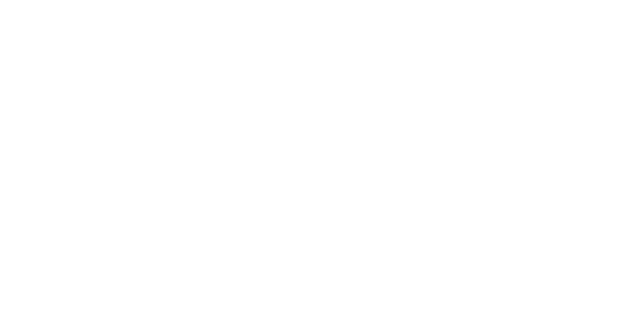
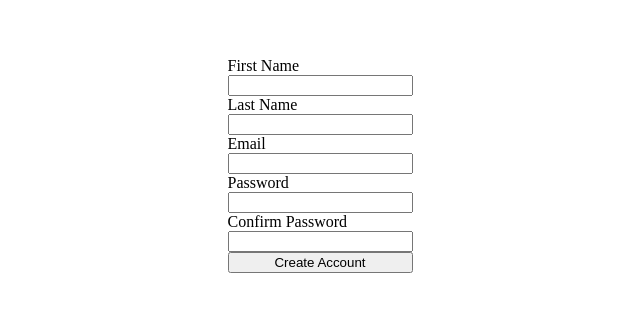
Before and after one commit to kbberker/getaway-client, a React (Create React App) app: page /createaccount in a window 1280 px wide. Shown: the part 235-546 px from the top of the page, without its empty margins (320-960 px from the left). Built offline with nearby package versions, Linux system fonts and the light colour scheme.

Commit message:
Create account feature

```diff
--- a/src/API.js
+++ b/src/API.js
@@ -2,10 +2,19 @@ class API {
   static init() {
     this.baseURL = "http://localhost:3000";
     this.signinURL = this.baseURL + "/signin";
+    this.createUserURL = this.baseURL + "/users";
   }
 
   static siginin(user) {
     return fetch(this.signinURL, {
+      method: "POST",
+      headers: { "Content-Type": "application/json" },
+      body: JSON.stringify(user)
+    }).then(resp => resp.json());
+  }
+
+  static createAccount(user) {
+    return fetch(this.createUserURL, {
       method: "POST",
       headers: { "Content-Type": "application/json" },
       body: JSON.stringify(user)
--- a/src/App.js
+++ b/src/App.js
@@ -2,26 +2,33 @@ import React, { Component } from "react";
 import { BrowserRouter as Router, Route } from "react-router-dom";
 
 import LoginPage from "./components/LoginPage";
+import CreateAccount from "./components/CreateAccount";
 
 class App extends Component {
   state = {
-    username: ""
+    userFirstName: ""
   };
 
-  signin = username => this.setState({ username });
+  signin = userFirstName => this.setState({ userFirstName });
 
   signout = () => {
-    this.setState({ username: "" });
+    this.setState({ userFirstName: "" });
   };
 
   render() {
+    const { signin } = this;
+
     return (
       <Router>
         <div className="main-layout">
           <Route path="/" />
           <Route
             path="/login"
-            render={() => <LoginPage signin={this.signin} />}
+            render={props => <LoginPage {...props} signin={signin} />}
+          />
+          <Route
+            path="/createaccount"
+            render={props => <CreateAccount {...props} signin={signin} />}
           />
           <Route path="/trips" />
           <Route path="/newtrip" />
--- /dev/null
+++ b/src/components/CreateAccount.js
@@ -0,0 +1,73 @@
+import React, { Component } from "react";
+import API from "../API";
+
+class CreateAccount extends Component {
+  state = {
+    firstName: "",
+    lastName: "",
+    email: "",
+    password: "",
+    passwordValidation: ""
+  };
+
+  createAccount = () => {
+    if (this.state.password !== this.state.passwordValidation) {
+      console.log("Passwords don't match. Please check and try again");
+    } else {
+      API.createAccount(this.state)
+        .then(data => {
+          this.props.signin(data.first_name);
+        })
+        .catch(err => console.log(err));
+    }
+  };
+
+  updateUserInput = event => {
+    this.setState({ [event.target.name]: event.target.value });
+  };
+
+  render() {
+    return (
+      <div className="login">
+        <label htmlFor="firstName">First Name</label>
+        <input
+          type="text"
+          name="firstName"
+          id="firstName"
+          onChange={this.updateUserInput}
+        />
+        <label htmlFor="lastName">Last Name</label>
+        <input
+          type="text"
+          name="lastName"
+          id="lastName"
+          onChange={this.updateUserInput}
+        />
+        <label htmlFor="email">Email</label>
+        <input
+          type="text"
+          name="email"
+          id="email"
+          onChange={this.updateUserInput}
+        />
+        <label htmlFor="password">Password</label>
+        <input
+          type="password"
+          name="password"
+          id="password"
+          onChange={this.updateUserInput}
+        />
+        <label htmlFor="passwordValidation">Confirm Password</label>
+        <input
+          type="password"
+          name="passwordValidation"
+          id="passwordValidation"
+          onChange={this.updateUserInput}
+        />
+        <button onClick={this.createAccount}>Create Account</button>
+      </div>
+    );
+  }
+}
+
+export default CreateAccount;
```
